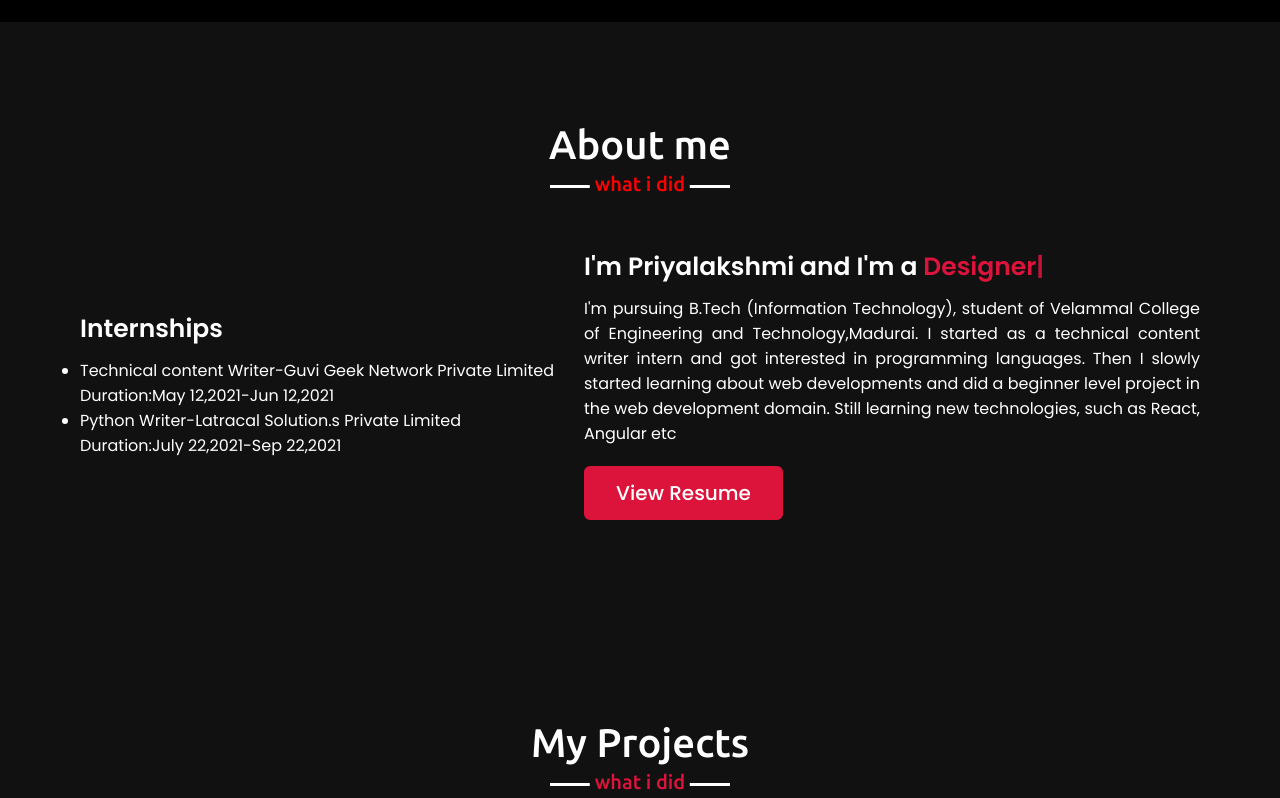
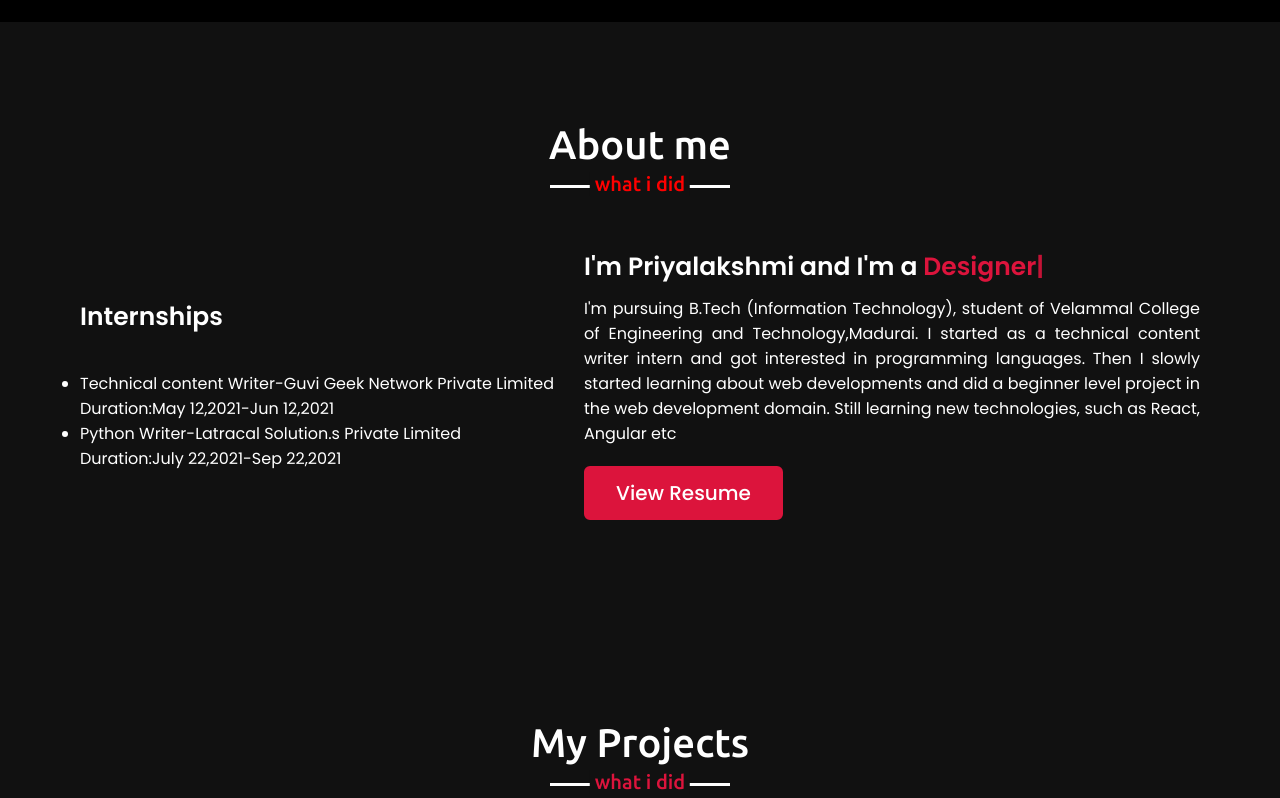
Before and after one commit to Priyalakshmi26/Personal-Portfolio, a plain HTML site: page index.html in a window 1280 px wide. Shown: the part 778-1576 px from the top of the page. Drawn offline with nearby package versions, Linux system fonts and the light colour scheme.

Commit message:
Update index.html

```diff
--- a/index.html
+++ b/index.html
@@ -51,7 +51,7 @@
 		<h2 class="title">About me</h2>
                  <div class="about-content">
                 <div class="column left">
-			<div class="text">Internships</div>
+			<div class="text">Internships</div> <br>
                    <ul> <li> Technical content Writer-Guvi Geek Network Private Limited</li>
 			   <p>Duration:May 12,2021-Jun 12,2021</p>
 			   <li> Python Writer-Latracal Solution.s Private Limited</li>
```
